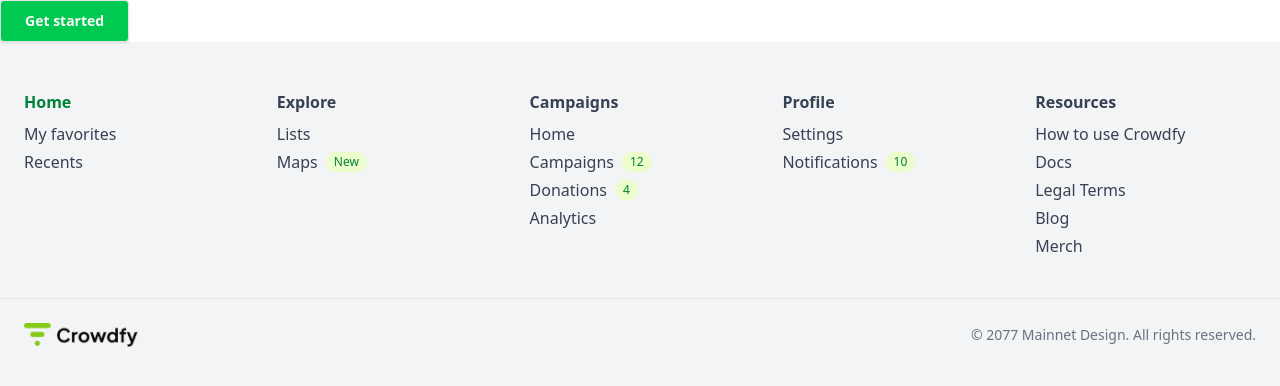
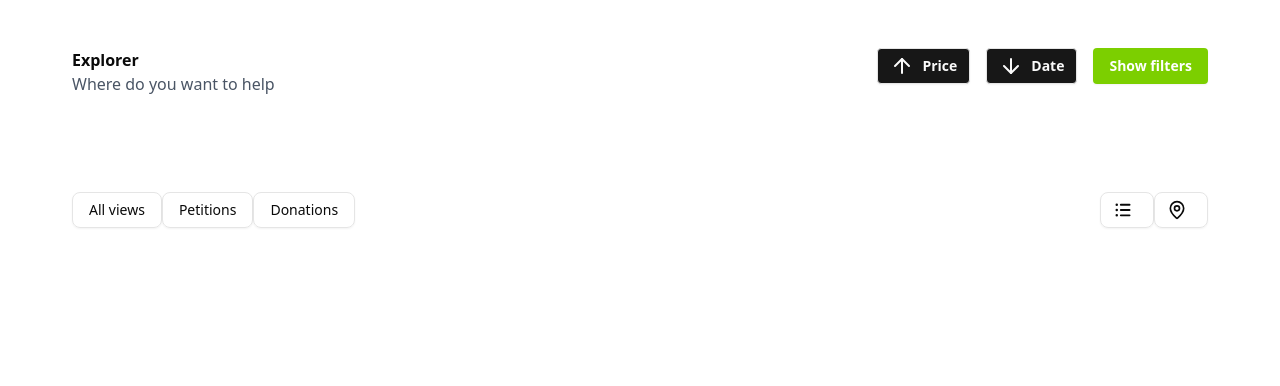
Before and after one commit to MarellePalm/my-vue-app-crodfly, a Vue app: page /explorer in a window 1280 px wide. Shown: the top 386 px of the page. Built offline with nearby package versions, Linux system fonts and the light colour scheme.

Commit message:
Explorer.vue buttons made

```diff
--- a/package.json
+++ b/package.json
@@ -9,6 +9,7 @@
     "preview": "vite preview"
   },
   "dependencies": {
+    "@heroicons/vue": "^2.2.0",
     "@tailwindcss/vite": "^4.1.5",
     "class-variance-authority": "^0.7.1",
     "clsx": "^2.1.1",
--- a/src/App.vue
+++ b/src/App.vue
@@ -1,12 +1,7 @@
 <script setup>
-import Home from './Views/Home.vue';
-import About from './Views/About.vue';
-import Contact from './Views/Contact.vue';
 </script>
 
 <template>
-  <Home/>
-  <About/>
-  <Contact/>
+
   <router-view/>
 </template>
--- /dev/null
+++ b/src/Views/Explorer.vue
@@ -0,0 +1,38 @@
+<script setup lang="ts">
+import { Button } from '../components/ui/button'
+import  Footer  from '../components/Footer.vue'
+import { ArrowDown, ArrowLeft, ArrowUp, MapPinIcon, } from 'lucide-vue-next';
+import { ListBulletIcon } from '@heroicons/vue/16/solid';
+
+
+</script>
+
+<template>
+  <div class="flex py-12 px-18">
+    <div class="flex flex-row justify-between w-full">
+        <div>
+            <p class="font-bold ">Explorer</p>
+            <p class="text-gray-600">Where do you want to help</p>
+        </div>
+        <div class=" flex space-x-4">
+            <Button class="border font-bold px-3 py-1 rounded"><ArrowUp></ArrowUp>Price</Button>
+            <Button class="border font-bold px-3 py-1 rounded"><ArrowDown></ArrowDown>Date</Button>
+            <Button class="bg-lime-500 hover:bg-lime-600 font-semibold rounded py-2 px-4 text-white">Show filters</Button>
+
+        </div>
+    </div>
+  </div>
+
+  <div class="flex flex-row justify-between w-full  py-12 px-18">
+    <div>
+        <Button class="border px-4 py-3 bg-color-white text-color-black">All views</Button>
+        <Button class="border px-4 py-3 bg-color-white text-color-black">Petitions</Button>
+        <Button class="border px-4 py-3 bg-color-white text-color-black">Donations</Button>
+
+    </div>
+    <div>
+        <Button class="border bg-color-white text-color-black "><ListBulletIcon class="w-5 h-5 mr-2"></ListBulletIcon></Button>
+        <Button class="border bg-color-white text-color-black"><MapPinIcon class="w-5 h-5 mr-2"></MapPinIcon></Button>
+    </div>
+  </div>
+</template>
--- a/src/Views/Home.vue
+++ b/src/Views/Home.vue
@@ -5,7 +5,8 @@ import  Footer  from '../components/Footer.vue'
 
 <template>
   <div>
-    <Button>Get started</Button>
+    dfghjkl
+    <Button class="bg-green-500">Get started</Button>
     <Footer/>
   </div>
 </template>
--- a/src/components/ui/button/Button.vue
+++ b/src/components/ui/button/Button.vue
@@ -20,8 +20,9 @@ const props = withDefaults(defineProps<Props>(), {
     data-slot="button"
     :as="as"
     :as-child="asChild"
-    :class="cn(buttonVariants({ variant, size }), 'bg-green-500 hover:bg-green-600 font-semibold py-2 px-4 border border-gray-80 rounded shadow-sm px-6 py-5', props.class)"
+    :class="cn(buttonVariants({ variant, size }), props.class)"
   >
     <slot />
   </Primitive>
 </template>
+<!-- class=rounded-xl -->
--- a/src/main.js
+++ b/src/main.js
@@ -4,6 +4,6 @@ import App from './App.vue'
 import router from './router'
 
 
-createApp(App)
-    .mount('#app')
-    .use(router)
+const app = createApp(App);
+app.use(router);
+app.mount('#app');
--- a/src/router/index.js
+++ b/src/router/index.js
@@ -2,11 +2,13 @@ import { createRouter, createWebHistory } from "vue-router";
 import Home from "../Views/Home.vue";
 import About from "../Views/About.vue";
 import Contact from "../Views/Contact.vue";
+import Explorer from "../Views/Explorer.vue";
 
 const routes = [
     {path: "/", component: Home },
     {path: "/about", component: About },
     {path: "/contact", component: Contact },
+    {path: "/explorer", component: Explorer},
 ];
 
 const router = createRouter({
```
Also changed, not shown: 1 other file (tests, documents, lock files or other folders).
